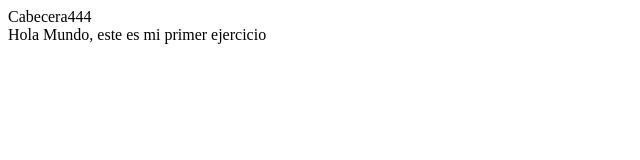
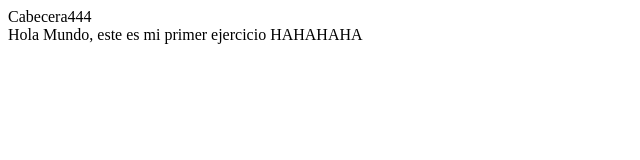
Before and after one commit to Patri-EGG/Pair-programing-equipo1, a plain HTML site: page modulo-1-leccion-01-ejericio-1/index.html in a window 1280 px wide. Shown: the full height of the page, 0-640 px from the left. Drawn offline with Linux system fonts and the light colour scheme.

Commit message:
Add web page

```diff
--- a/modulo-1-leccion-01-ejericio-1/index.html
+++ b/modulo-1-leccion-01-ejericio-1/index.html
@@ -7,6 +7,6 @@
 </head>
 <body>
     <header>Cabecera444</header>
-    Hola Mundo, este es mi primer ejercicio
+    Hola Mundo, este es mi primer ejercicio HAHAHAHA
 </body>
 </html>
```
Also changed, not shown: 1 other file.
